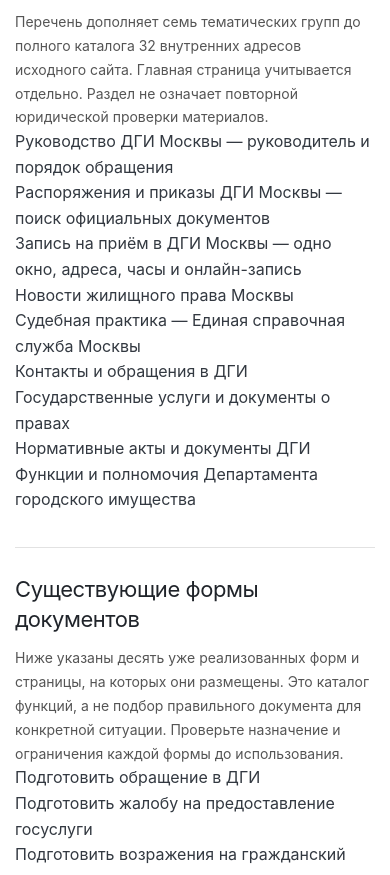
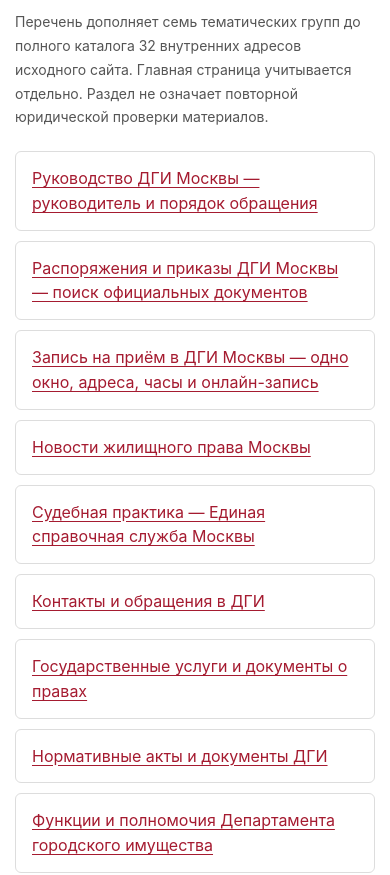
Before and after one commit to ymaslen77-tech/dgi-court-importer, a Next.js app in the folder apps/web/: page /navigator-dgi in a window 390 px wide. Shown: the part 1840-2715 px from the top of the page. Built offline with nearby package versions, Linux system fonts and the light colour scheme; no server answers.

Commit message:
style(dgi): responsive accessible private navigator directory

```diff
--- a/apps/web/src/app/globals.css
+++ b/apps/web/src/app/globals.css
@@ -1061,3 +1061,35 @@ body {
 .navigator-preview-scenario a, .navigator-preview-research .navigator-preview-note a { color: #a51b30; text-decoration: underline; text-underline-offset: 3px; }
 .navigator-preview-status { font-size: 13px; line-height: 1.55; color: #555; }
 @media (max-width: 380px) { .navigator-preview-scenario { padding: 14px 16px; } }
+
+/* Closed preview inventory: directory links reuse existing owner-released URLs. */
+.navigator-preview-directory {
+  display: grid;
+  grid-template-columns: repeat(auto-fit, minmax(min(100%, 280px), 1fr));
+  gap: 10px 18px;
+  margin: 22px 0 0;
+  padding: 0;
+  list-style: none;
+}
+.navigator-preview-directory li {
+  min-width: 0;
+  padding: 14px 16px;
+  border: 1px solid #ddd;
+  border-radius: 6px;
+  background: #fff;
+  overflow-wrap: anywhere;
+  line-height: 1.55;
+}
+.navigator-preview-directory a {
+  color: #a51b30;
+  text-decoration: underline;
+  text-underline-offset: 3px;
+}
+.navigator-preview-directory a:focus-visible {
+  outline: 3px solid #c71927;
+  outline-offset: 3px;
+}
+@media (max-width: 380px) {
+  .navigator-preview-directory { grid-template-columns: minmax(0, 1fr); }
+  .navigator-preview-directory li { padding: 12px 14px; }
+}
```
